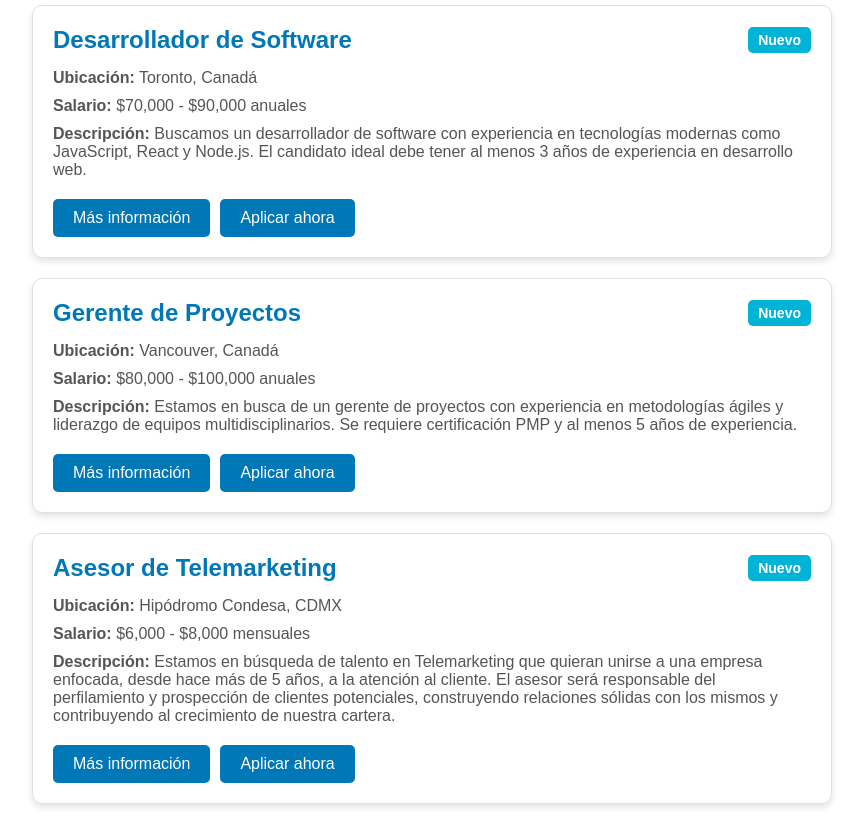
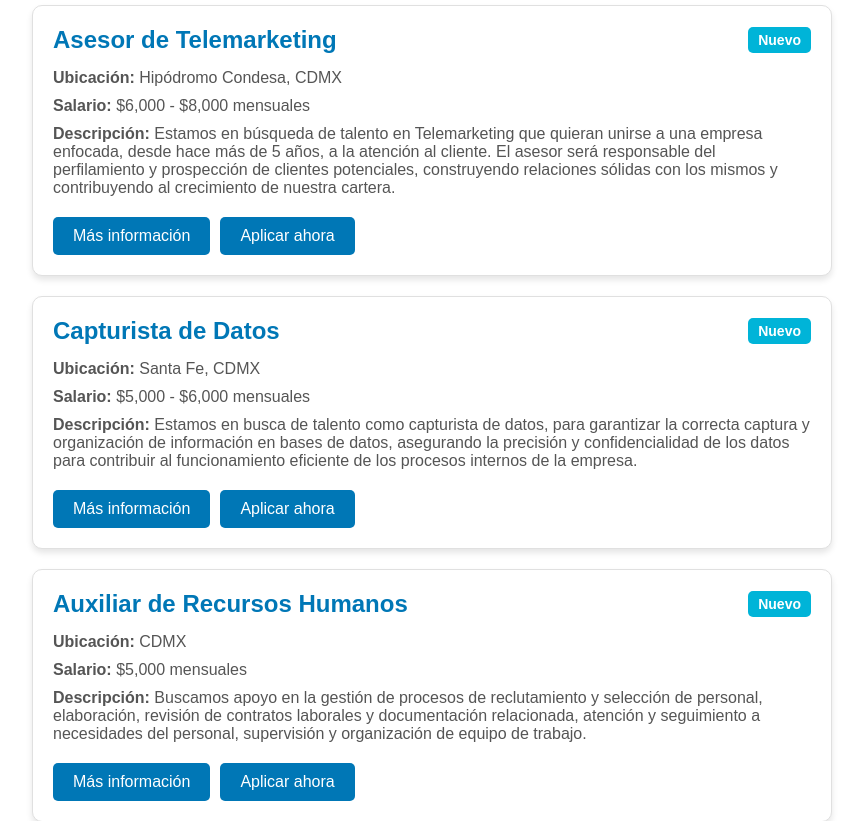
Before and after one commit to smookymolina/hcc, a plain HTML site: page index.html in a window 1280 px wide. Shown: the part 1060-1881 px from the top of the page, without its empty margins (208-1071 px from the left). Drawn offline with Linux system fonts and the light colour scheme.

Commit message:
Update index.html

```diff
--- a/index.html
+++ b/index.html
@@ -18,8 +18,9 @@
                 <li class="dropdown">
                     <a href="#vacantes">Vacantes</a>
                     <ul class="dropdown-menu">
-                        <li><a href="#vacante1">Desarrollador de Software</a></li>
-                        <li><a href="#vacante2">Gerente de Proyectos</a></li>
+                        <li><a href="#vacante1">Asesor de Telemarketing</a></li>
+                        <li><a href="#vacante2">Capturista de datos</a></li>
+                        <li><a href="#vacante3">Auxiliar de recursos humanos</a></li>
                     </ul>
                 </li>
                 <li class="dropdown">
@@ -35,7 +36,8 @@
                     <ul class="dropdown-menu">
                         <li><a href="#beneficio1">Salario competitivo</a></li>
                         <li><a href="#beneficio2">Prestaciones de ley</a></li>
-                        <li><a href="#beneficio3">Crecimiento profesional</a></li>
+                        <li><a href="#beneficio3">Oportunidades de Crecimiento</a></li>
+                        <li><a href="#beneficio4">Bonos</a></li>
                     </ul>
                 </li>
                 <li><a href="#contacto">Contacto</a></li>
@@ -62,36 +64,6 @@
         <h2>Vacantes disponibles</h2>
         <div class="vacante-list">
             <div id="vacante1" class="vacante-item">
-                <div class="vacante-header">
-                    <h3>Desarrollador de Software</h3>
-                    <span class="badge">Nuevo</span>
-                </div>
-                <div class="vacante-info">
-                    <p><strong>Ubicación:</strong> Toronto, Canadá</p>
-                    <p><strong>Salario:</strong> $70,000 - $90,000 anuales</p>
-                    <p><strong>Descripción:</strong> Buscamos un desarrollador de software con experiencia en tecnologías modernas como JavaScript, React y Node.js. El candidato ideal debe tener al menos 3 años de experiencia en desarrollo web.</p>
-                </div>
-                <div class="vacante-actions">
-                    <button class="btn-mas-info">Más información</button>
-                    <button class="btn-aplicar">Aplicar ahora</button>
-                </div>
-            </div>
-            <div id="vacante2" class="vacante-item">
-                <div class="vacante-header">
-                    <h3>Gerente de Proyectos</h3>
-                    <span class="badge">Nuevo</span>
-                </div>
-                <div class="vacante-info">
-                    <p><strong>Ubicación:</strong> Vancouver, Canadá</p>
-                    <p><strong>Salario:</strong> $80,000 - $100,000 anuales</p>
-                    <p><strong>Descripción:</strong> Estamos en busca de un gerente de proyectos con experiencia en metodologías ágiles y liderazgo de equipos multidisciplinarios. Se requiere certificación PMP y al menos 5 años de experiencia.</p>
-                </div>
-                <div class="vacante-actions">
-                    <button class="btn-mas-info">Más información</button>
-                    <button class="btn-aplicar">Aplicar ahora</button>
-                </div>
-            </div>
-            <div id="vacante3" class="vacante-item">
     <div class="vacante-header">
         <h3>Asesor de Telemarketing</h3>
         <span class="badge">Nuevo</span>
@@ -107,7 +79,7 @@
     </div>
 </div>
 
-<div id="vacante4" class="vacante-item">
+<div id="vacante2" class="vacante-item">
     <div class="vacante-header">
         <h3>Capturista de Datos</h3>
         <span class="badge">Nuevo</span>
@@ -123,7 +95,7 @@
     </div>
 </div>
 
-<div id="vacante5" class="vacante-item">
+<div id="vacante3" class="vacante-item">
     <div class="vacante-header">
         <h3>Auxiliar de Recursos Humanos</h3>
         <span class="badge">Nuevo</span>
@@ -156,6 +128,10 @@
     <h3>Experiencia comprobada</h3>
     <p>6 meses a 1 año en el área.</p>
 </div>
+              <div class="requisito-item">
+    <h3>Habilidades</h3>
+    <p>Comunicación y negociación.</p>
+</div>
         </div>
     </section>
 
@@ -177,10 +153,6 @@
             <div class="beneficio-item bonos-adicionales">
     <h3>Bonos adicionales</h3>
     <p>Bonos por puntualidad y bonos por productividad.</p>
-</div>
-            <div class="requisito-item">
-    <h3>Habilidades</h3>
-    <p>Comunicación y negociación.</p>
 </div>
         </div>
     </section>
```
